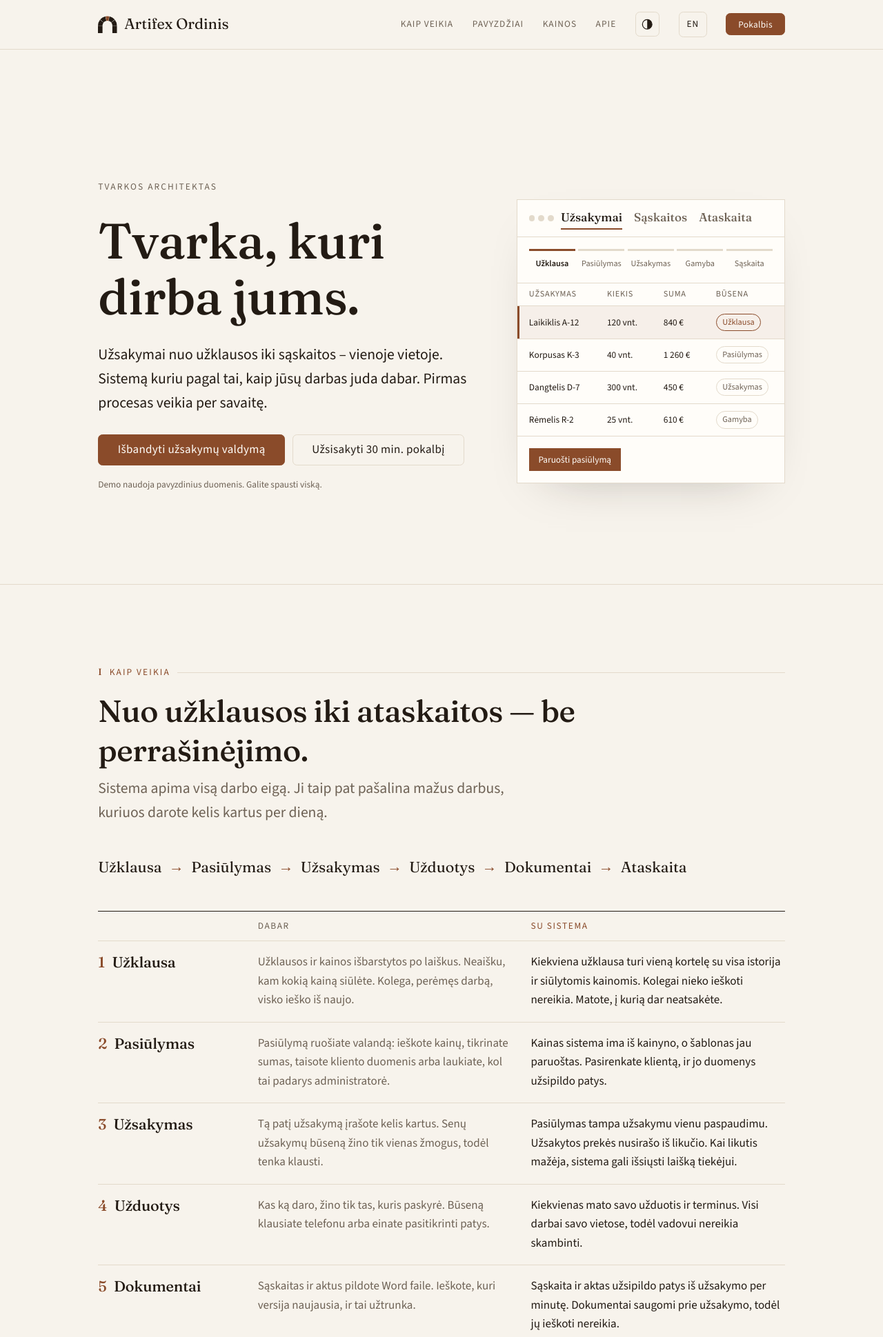
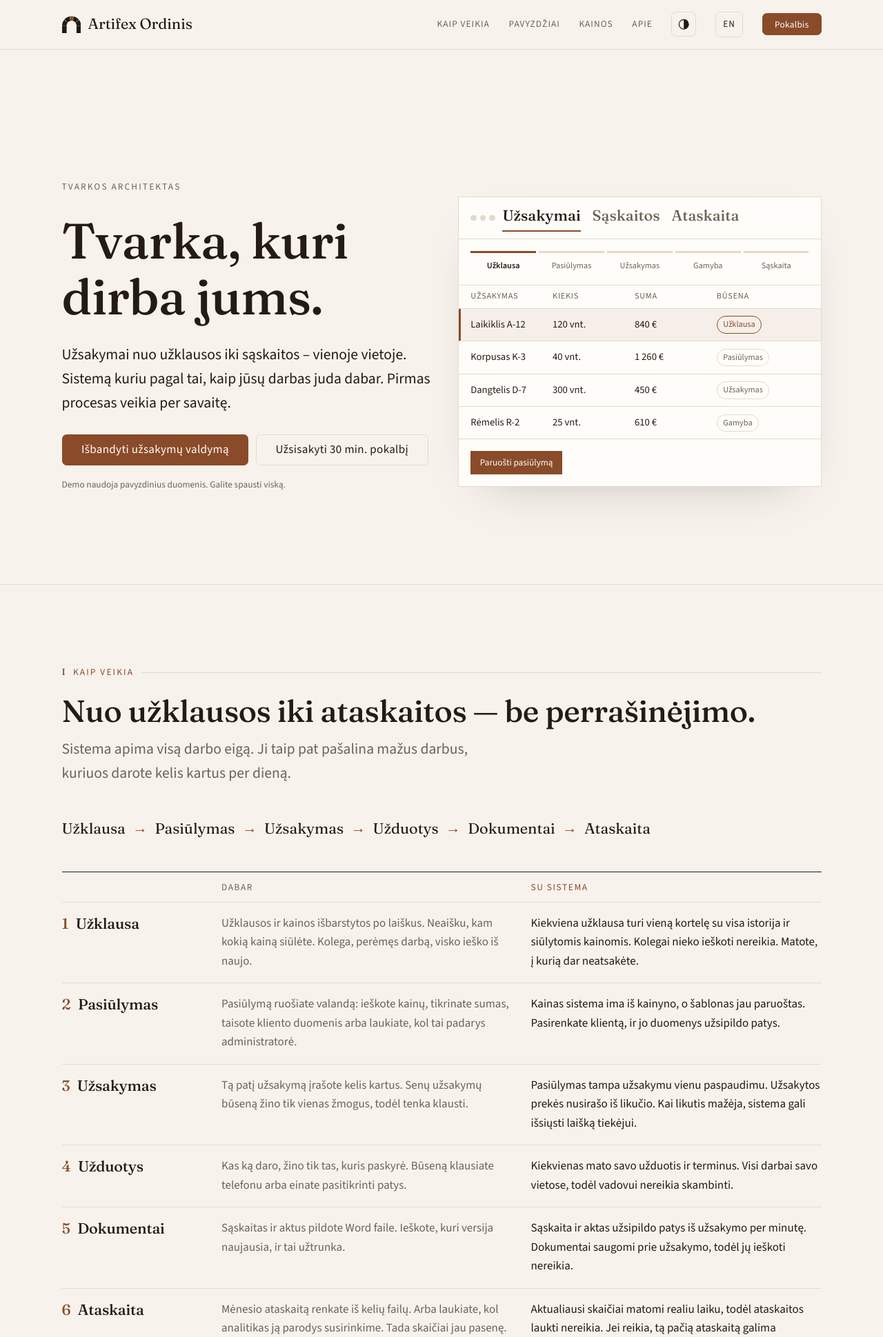
Before and after one commit to NewToTheHUB/artifexordinis.lt, a PHP site: page / in a window 1280 px wide. Shown: the top 1939 px of the page at 69% size. Run offline with PHP 8.4, Linux system fonts and the light colour scheme; some libraries are stand-ins or nearby versions.

Commit message:
Hero: pavyzdys nebeperšoka, didesnis; puslapio plotis 68rem
Co-Authored-By: Claude Opus 5.5 <noreply@anthropic.com>
Claude-Session: https://claude.ai/code/session_01AQv8HKVUK33yPoXVcLby6J

```diff
--- a/assets/styles.css
+++ b/assets/styles.css
@@ -49,7 +49,7 @@
   --lh-display: 1.118;
 
   --measure: 38.2rem;
-  --container: 61.8rem;
+  --container: 68rem;
 
   --serif: "Fraunces", Georgia, "Times New Roman", serif;
   --sans: "Source Sans 3", "Segoe UI", Arial, sans-serif;
@@ -482,3 +482,13 @@ footer a { color: var(--muted); }
   .mock-foot { gap: var(--s-1); padding: var(--s-1); }
 }
 .tile-status { color: var(--muted); font-size: var(--t-1); letter-spacing: 0.12em; text-transform: uppercase; }
+
+/* hero: platesnis pavyzdys (√φ santykis) ir stabilūs stulpeliai, kad vaizdai nekeistų pločio */
+@media (min-width: 900px) {
+  .hero .split { grid-template-columns: minmax(0, 1.04fr) minmax(0, 1fr); gap: var(--s1); }
+}
+.mock { width: 100%; }
+.mock-table { table-layout: fixed; }
+.mock-table th, .mock-table td { overflow: hidden; text-overflow: ellipsis; }
+.mock-table th:last-child, .mock-table td:last-child { width: 32%; }
+@media (min-width: 900px) { .mock { font-size: 0.86rem; } .mock-tabs span { font-size: var(--t1); } .bars { height: 11.5rem; } }
```
